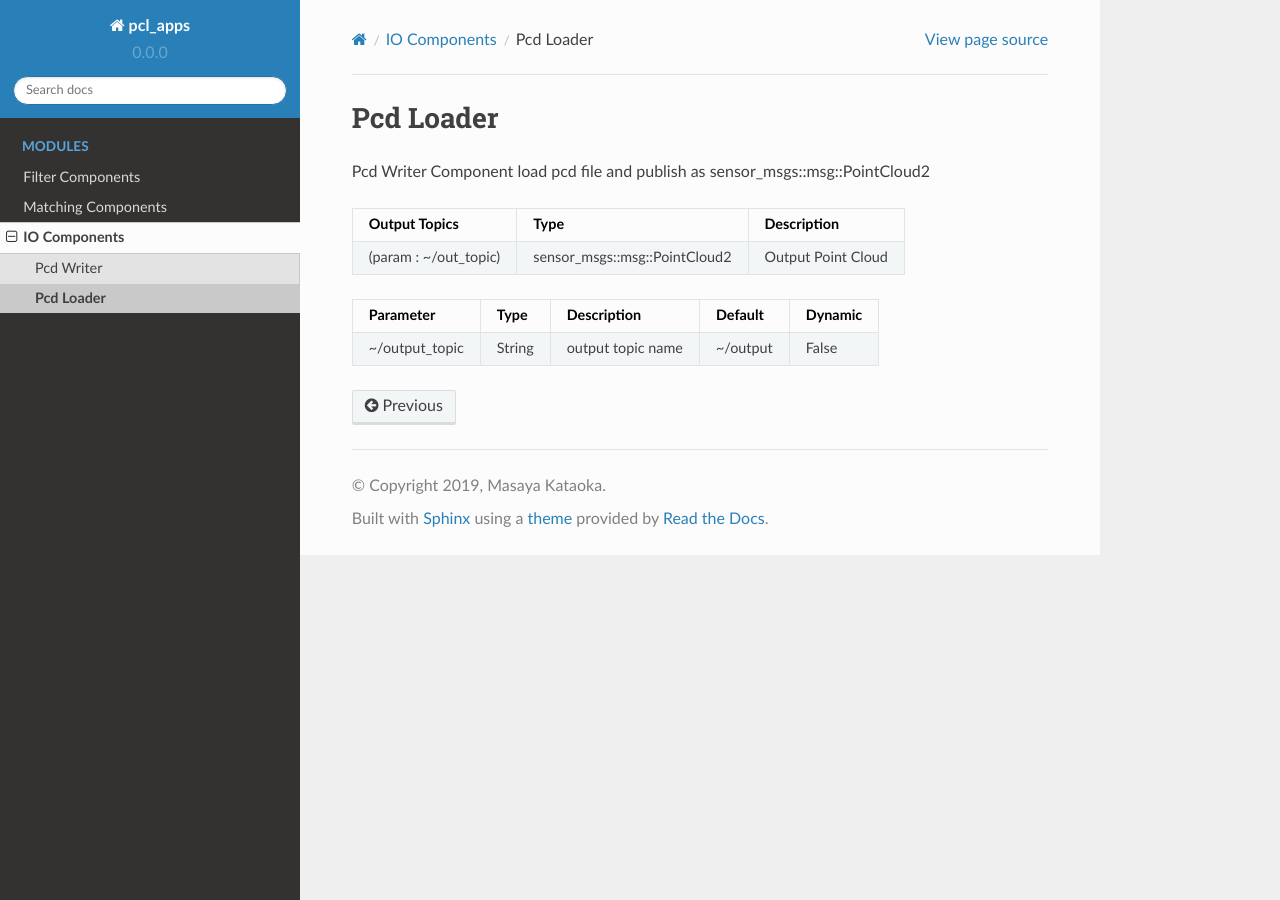
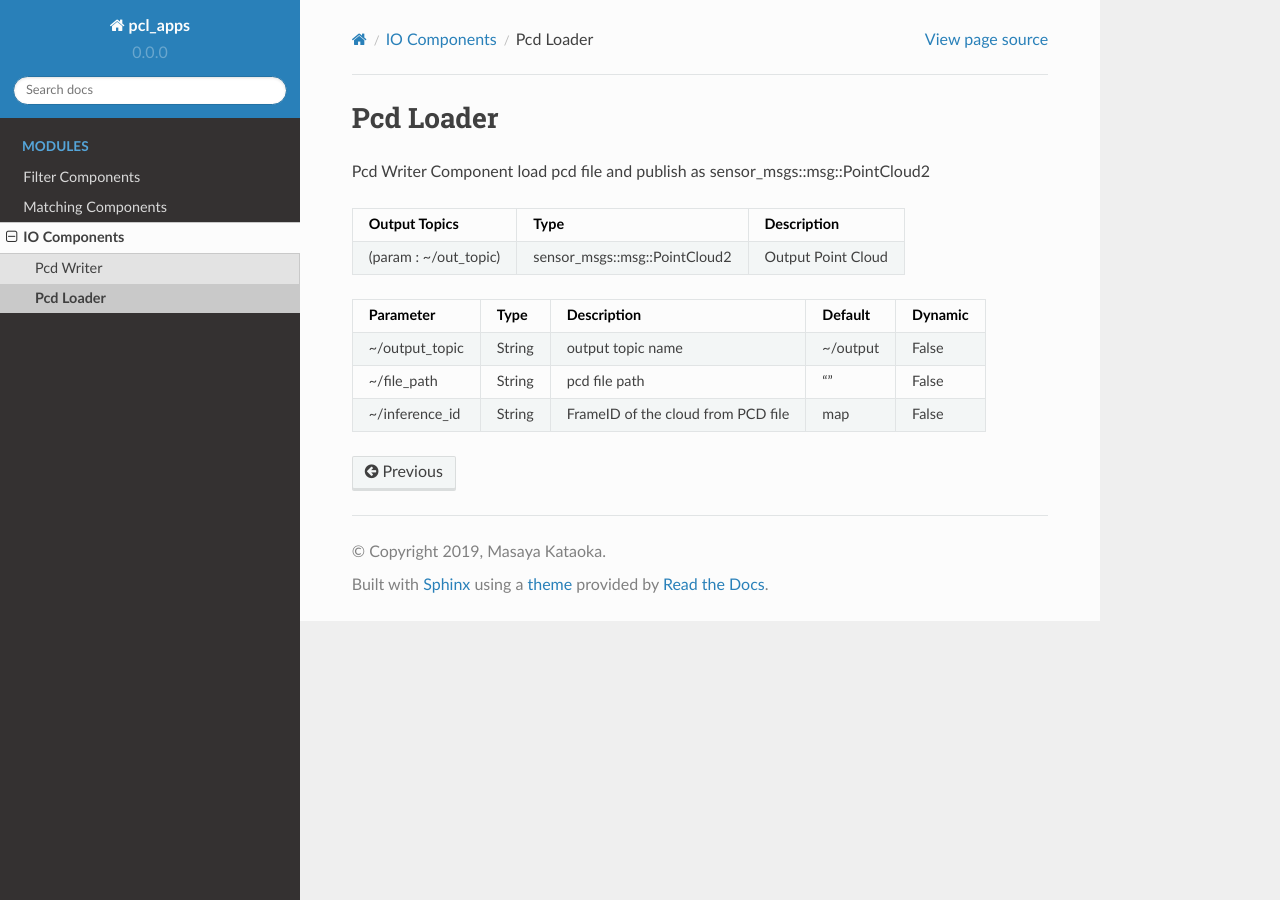
Before and after one commit to OUXT-Polaris/pcl_apps, a Sphinx documentation site: the page built from pcl_apps/doc/modules/io/pcd_loader.rst, in a window 1280 px wide. Built offline with Sphinx 7.4.7 and the Read the Docs theme 2.0.0, drawn with Linux system fonts in a browser that asks for light colours; pages that are not in the unit, such as notebooks, are missing from menus.

Commit message:
updated the docs in pcd_loader

```diff
--- a/pcl_apps/doc/modules/io/pcd_loader.rst
+++ b/pcl_apps/doc/modules/io/pcd_loader.rst
@@ -14,3 +14,7 @@ Pcd Writer Component load pcd file and publish as sensor_msgs::msg::PointCloud2
 +====================+==========+=======================================+==========+=========+
 | ~/output_topic     | String   | output topic name                     | ~/output | False   |
 +--------------------+----------+---------------------------------------+----------+---------+
+| ~/file_path        | String   | pcd file path                         |    ""    | False   |
++--------------------+----------+---------------------------------------+----------+---------+
+| ~/inference_id     | String   | FrameID of the cloud from PCD file    |   map    | False   |
++--------------------+----------+---------------------------------------+----------+---------+
```
